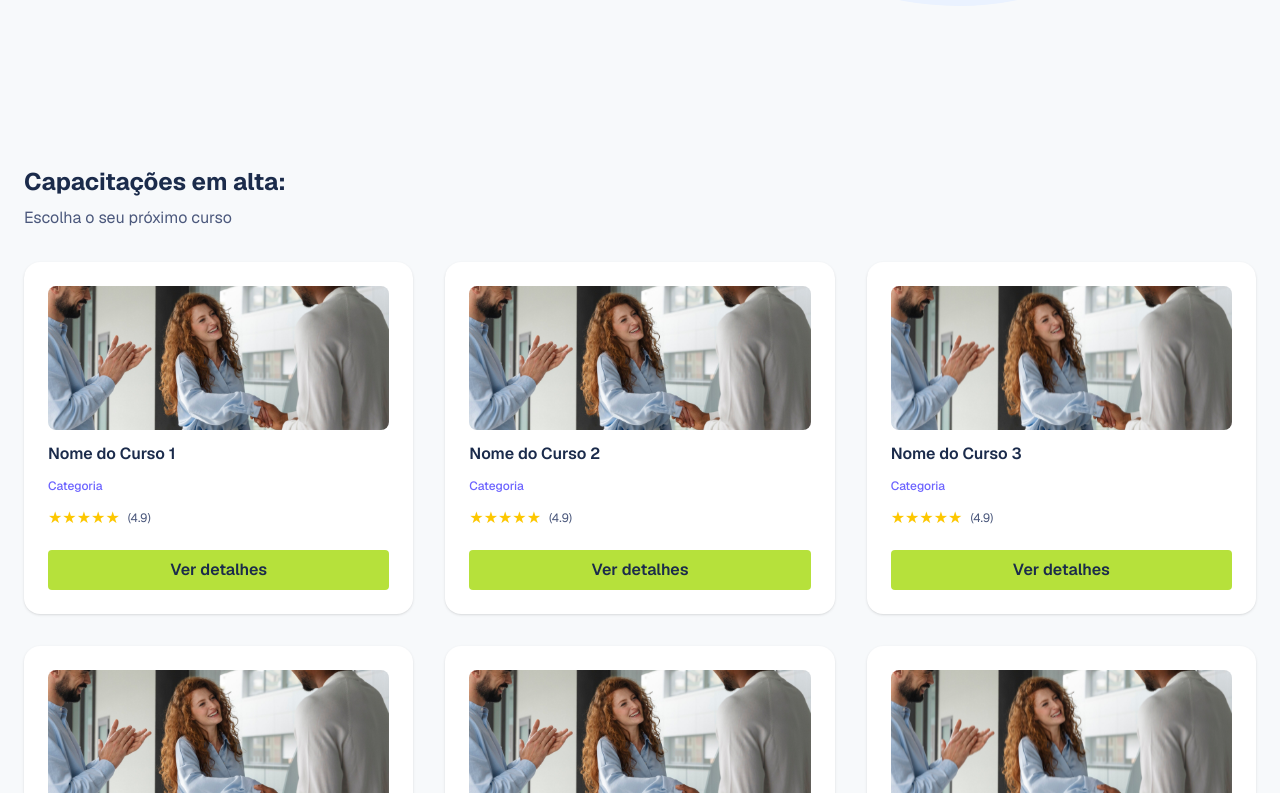
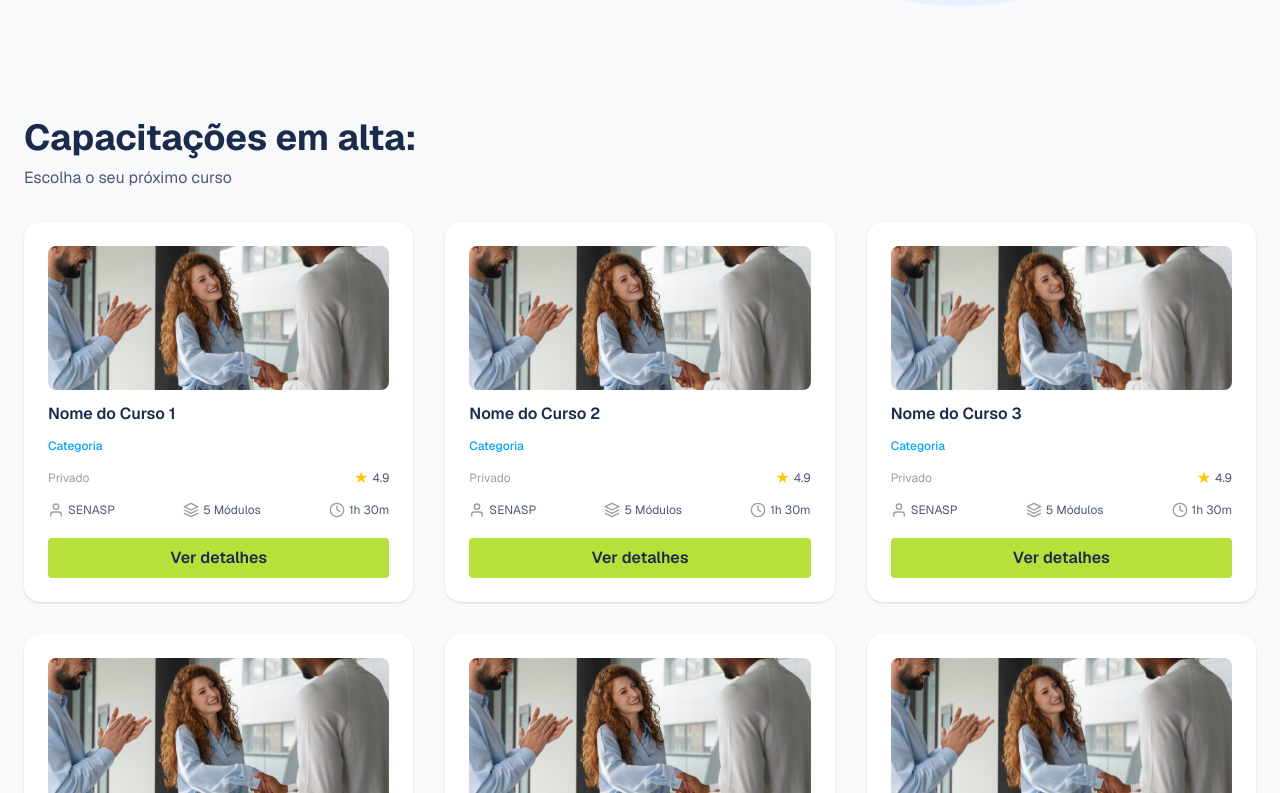
Before and after one commit to Sena32/berkana-app, a Next.js app: page / in a window 1280 px wide. Shown: the part 747-1540 px from the top of the page. Built offline with nearby package versions, Linux system fonts and the light colour scheme.

Commit message:
feat: adjusts cards

```diff
--- a/src/app/page.tsx
+++ b/src/app/page.tsx
@@ -99,14 +99,9 @@ export default function LandingPage() {
         </div>
       </section>
 
-      {/* Instituições */}
-      <section className="max-w-7xl py-6 px-6">
-
-      </section>
-
       {/* Cursos em alta */}
       <section className="max-w-7xl mx-auto py-12 px-6">
-        <h2 className="text-2xl font-bold text-[#1B2B4B] mb-2">Capacitações em alta:</h2>
+        <h2 className="text-2xl md:text-4xl font-bold text-[#1B2B4B] mb-2">Capacitações em alta:</h2>
         <p className="text-[#4B587C] mb-8">Escolha o seu próximo curso</p>
         <div className="grid grid-cols-1 md:grid-cols-3 gap-8">
           {/* Card de curso */}
@@ -114,11 +109,42 @@ export default function LandingPage() {
             <div key={i} className="bg-white rounded-2xl shadow p-6 flex flex-col gap-3">
               <img src={`/images/curso.svg`} alt={`Curso ${i}`} className="rounded-lg h-36 w-full object-cover" />
               <h3 className="font-semibold text-[#1B2B4B]">Nome do Curso {i}</h3>
-              <span className="text-[#6C63FF] text-xs font-medium">Categoria</span>
-              <div className="flex items-center gap-2">
+              <span className="text-[#04A4F4] text-xs font-medium">Categoria</span>
+              <div className="flex items-center gap-2 justify-between">
+                <span className="text-[#9C9CA4] text-xs">Privado</span>
                 {/* Estrelas */}
-                <span className="text-yellow-400">★★★★★</span>
-                <span className="text-[#4B587C] text-xs">(4.9)</span>
+                <div className="flex items-center gap-1">
+                  <span className="text-yellow-400">★</span>
+                  <span className="text-[#4B587C] text-xs">4.9</span>
+                </div>
+              </div>
+              <div className="flex items-center gap-2 justify-between">
+                <div className="flex items-center gap-1">
+                  <span className="text-[#9C9CA4]">
+                  <svg xmlns="http://www.w3.org/2000/svg" width="16" height="16" viewBox="0 0 24 24" fill="none" stroke="currentColor" strokeWidth="2" strokeLinecap="round" strokeLinejoin="round">
+                    <path d="M20 21v-2a4 4 0 0 0-4-4H8a4 4 0 0 0-4 4v2"></path>
+                    <circle cx="12" cy="7" r="4"></circle>
+                  </svg>
+                  </span>
+                  <span className="text-[#4B587C] text-xs">SENASP</span>
+                </div>
+                <div className="flex items-center gap-1">
+                  <span className="text-[#9C9CA4]">
+                  <svg xmlns="http://www.w3.org/2000/svg" width="16" height="16" viewBox="0 0 24 24" fill="none" stroke="currentColor" strokeWidth="2" strokeLinecap="round" strokeLinejoin="round">
+                    <path d="M12 2L2 7l10 5 10-5-10-5zM2 17l10 5 10-5M2 12l10 5 10-5"></path>
+                  </svg>
+                  </span>
+                  <span className="text-[#4B587C] text-xs">5 Módulos</span>
+                </div>
+                <div className="flex items-center gap-1">
+                  <span className="text-[#9C9CA4]">
+                  <svg xmlns="http://www.w3.org/2000/svg" width="16" height="16" viewBox="0 0 24 24" fill="none" stroke="currentColor" strokeWidth="2" strokeLinecap="round" strokeLinejoin="round">
+                    <circle cx="12" cy="12" r="10"></circle>
+                    <polyline points="12 6 12 12 16 14"></polyline>
+                  </svg>
+                  </span>
+                  <span className="text-[#4B587C] text-xs">1h 30m</span>
+                </div>
               </div>
               <button className="mt-2 px-4 py-2 rounded bg-[#B6E13B] text-[#1B2B4B] font-semibold hover:bg-[#A0C92B]">Ver detalhes</button>
             </div>
```
